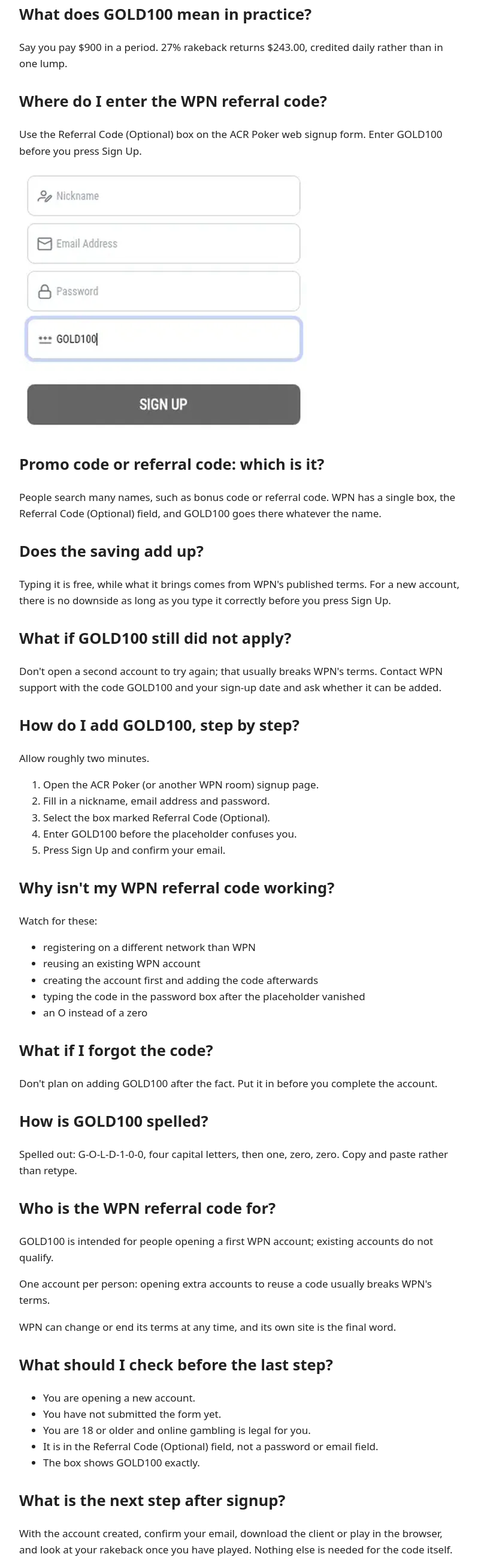
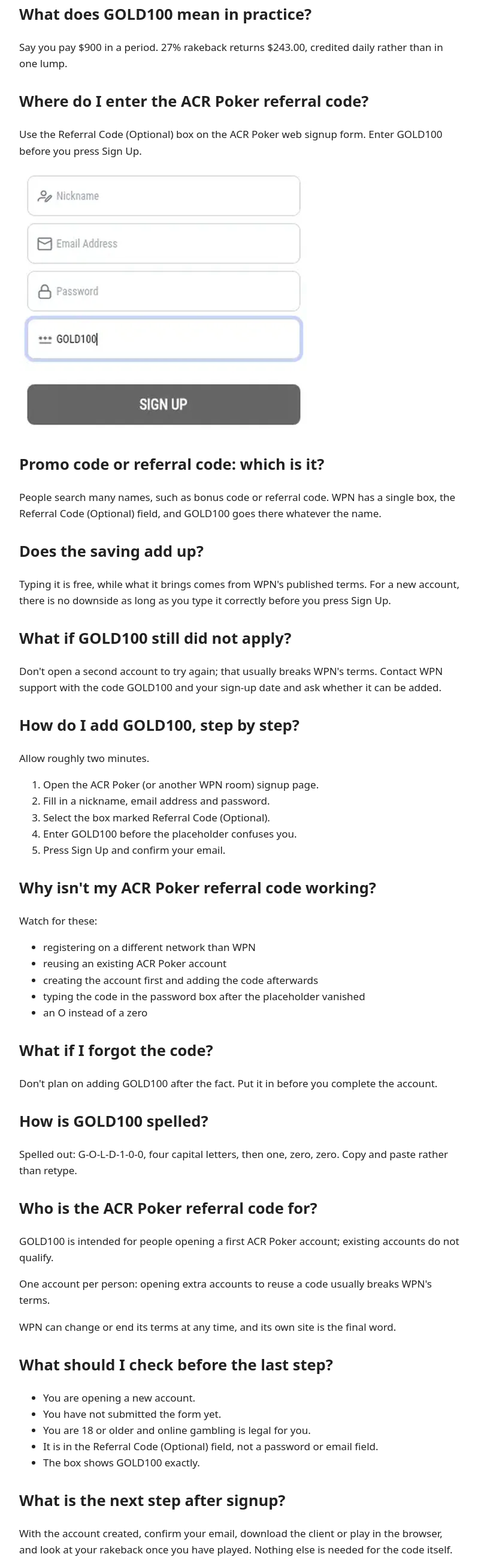
Before and after one commit to trevanta-codes/acr-poker-referral-code, a plain HTML site: page index.html in a window 1280 px wide. Shown: the part 819-3419 px from the top of the page at 60% size, without its empty margins (238-1036 px from the left). Drawn offline with Linux system fonts and the light colour scheme.

Commit message:
ACR copy: lead with ACR Poker referral code throughout, not WPN

```diff
--- a/index.html
+++ b/index.html
@@ -1,10 +1,10 @@
 <!doctype html>
 <html lang="en"><head><meta charset="utf-8"><meta name="viewport" content="width=device-width,initial-scale=1">
 <title>ACR Poker Referral Code GOLD100: The Numbers Behind It (November 2026)</title>
-<meta name="description" content="Use GOLD100 as your WPN referral code. It goes in the Referral Code (Optional) field on the ACR Poker web signup form, before you press Sign Up. Capitals, ">
+<meta name="description" content="Use GOLD100 as your ACR Poker referral code. It goes in the Referral Code (Optional) field on the ACR Poker web signup form, before you press Sign Up. Capitals, ">
 <meta name="robots" content="index,follow">
 <link rel="canonical" href="https://trevanta-codes.github.io/acr-poker-referral-code/">
-<script type="application/ld+json">{"@context": "https://schema.org", "@type": "FAQPage", "mainEntity": [{"@type": "Question", "name": "Which WPN referral code should I use?", "acceptedAnswer": {"@type": "Answer", "text": "GOLD100. It goes in the Referral Code (Optional) field before the last step."}}, {"@type": "Question", "name": "Is GOLD100 also the ACR Poker referral code?", "acceptedAnswer": {"@type": "Answer", "text": "Yes. ACR belongs to WPN room, so the same code works."}}, {"@type": "Question", "name": "What does GOLD100 get me on WPN?", "acceptedAnswer": {"@type": "Answer", "text": "27% rakeback, paid daily."}}, {"@type": "Question", "name": "What is rakeback?", "acceptedAnswer": {"@type": "Answer", "text": "A share of the rake and tournament fees you pay, paid back. With GOLD100 that share is 27%, daily."}}, {"@type": "Question", "name": "Does GOLD100 change the odds?", "acceptedAnswer": {"@type": "Answer", "text": "No. Rakeback is based on fees already paid; it does not affect any hand."}}, {"@type": "Question", "name": "Is this an official WPN page?", "acceptedAnswer": {"@type": "Answer", "text": "Not official. This is an independent page; see WPN's own site for what applies."}}]}</script>
+<script type="application/ld+json">{"@context": "https://schema.org", "@type": "FAQPage", "mainEntity": [{"@type": "Question", "name": "Which ACR Poker referral code should I use?", "acceptedAnswer": {"@type": "Answer", "text": "GOLD100. It goes in the Referral Code (Optional) field before the last step."}}, {"@type": "Question", "name": "Is GOLD100 also the ACR Poker referral code?", "acceptedAnswer": {"@type": "Answer", "text": "Yes. ACR belongs to WPN room, so the same code works."}}, {"@type": "Question", "name": "What does GOLD100 get me on WPN?", "acceptedAnswer": {"@type": "Answer", "text": "27% rakeback, paid daily."}}, {"@type": "Question", "name": "What is rakeback?", "acceptedAnswer": {"@type": "Answer", "text": "A share of the rake and tournament fees you pay, paid back. With GOLD100 that share is 27%, daily."}}, {"@type": "Question", "name": "Does GOLD100 change the odds?", "acceptedAnswer": {"@type": "Answer", "text": "No. Rakeback is based on fees already paid; it does not affect any hand."}}, {"@type": "Question", "name": "Is this an official WPN page?", "acceptedAnswer": {"@type": "Answer", "text": "Not official. This is an independent page; see WPN's own site for what applies."}}]}</script>
 <style>body{max-width:740px;margin:2rem auto;padding:0 1rem;font:17px/1.6 system-ui,sans-serif;color:#222}.code{font:700 1.6rem monospace;background:#f3f3f3;padding:.4rem .8rem;display:inline-block;border-radius:6px}.qa{background:#f6f8fa;border-left:4px solid #4a7;padding:.7rem 1rem}.small{color:#666;font-size:.9rem}h2{margin-top:1.8rem}</style></head><body>
 <h1>ACR Poker Referral Code GOLD100: The Numbers Behind It (November 2026)</h1>
 <p class="qa"><strong>Quick answer:</strong> Use GOLD100 as your ACR Poker referral code (WPN). It goes in the Referral Code (Optional) field on the ACR Poker web signup form, before you press Sign Up. Capitals, no spaces. Benefit:27% daily rakeback.</p>
@@ -17,7 +17,7 @@
 <p>Treat any example as a rough guide, not a promise. What you actually see follows WPN&#x27;s live terms and how much you use the service.</p>
 <h2>What does GOLD100 mean in practice?</h2>
 <p>Say you pay $900 in a period. 27% rakeback returns $243.00, credited daily rather than in one lump.</p>
-<h2>Where do I enter the WPN referral code?</h2>
+<h2>Where do I enter the ACR Poker referral code?</h2>
 <p>Use the Referral Code (Optional) box on the ACR Poker web signup form. Enter GOLD100 before you press Sign Up.</p>
 <p><img src="signup-field.png" alt="ACR Poker Create Your Account form with the Referral Code (Optional) field filled with GOLD100" style="max-width:100%;height:auto"></p>
 <h2>Promo code or referral code: which is it?</h2>
@@ -29,15 +29,15 @@
 <h2>How do I add GOLD100, step by step?</h2>
 <p>Allow roughly two minutes.</p>
 <ol><li>Open the ACR Poker (or another WPN room) signup page.</li><li>Fill in a nickname, email address and password.</li><li>Select the box marked Referral Code (Optional).</li><li>Enter GOLD100 before the placeholder confuses you.</li><li>Press Sign Up and confirm your email.</li></ol>
-<h2>Why isn&#x27;t my WPN referral code working?</h2>
+<h2>Why isn&#x27;t my ACR Poker referral code working?</h2>
 <p>Watch for these:</p>
-<ul><li>registering on a different network than WPN</li><li>reusing an existing WPN account</li><li>creating the account first and adding the code afterwards</li><li>typing the code in the password box after the placeholder vanished</li><li>an O instead of a zero</li></ul>
+<ul><li>registering on a different network than WPN</li><li>reusing an existing ACR Poker account</li><li>creating the account first and adding the code afterwards</li><li>typing the code in the password box after the placeholder vanished</li><li>an O instead of a zero</li></ul>
 <h2>What if I forgot the code?</h2>
 <p>Don&#x27;t plan on adding GOLD100 after the fact. Put it in before you complete the account.</p>
 <h2>How is GOLD100 spelled?</h2>
 <p>Spelled out: G-O-L-D-1-0-0, four capital letters, then one, zero, zero. Copy and paste rather than retype.</p>
-<h2>Who is the WPN referral code for?</h2>
-<p>GOLD100 is intended for people opening a first WPN account; existing accounts do not qualify.</p>
+<h2>Who is the ACR Poker referral code for?</h2>
+<p>GOLD100 is intended for people opening a first ACR Poker account; existing accounts do not qualify.</p>
 <p>One account per person: opening extra accounts to reuse a code usually breaks WPN&#x27;s terms.</p>
 <p>WPN can change or end its terms at any time, and its own site is the final word.</p>
 <h2>What should I check before the last step?</h2>
@@ -48,10 +48,10 @@
 <p>Two minutes of prep helps: collect a nickname, an email address, a password. Copy GOLD100 last so it is the newest thing on your clipboard.</p>
 <h2>Limitations of GOLD100?</h2>
 <p>Keep expectations real: GOLD100 leaves everything else unchanged, from terms to limitsand sets 27% daily rakeback.</p>
-<h2>Is the WPN referral code different in the app?</h2>
+<h2>Is the ACR Poker referral code different in the app?</h2>
 <p>On a phone the ACR form is one column: Nickname, Email Address, Password, then the referral box. The grey placeholder disappears once you type, so check the code before pressing Sign Up.</p>
 <h2>FAQ</h2>
-<h3>Which WPN referral code should I use?</h3><p>GOLD100. It goes in the Referral Code (Optional) field before the last step.</p>
+<h3>Which ACR Poker referral code should I use?</h3><p>GOLD100. It goes in the Referral Code (Optional) field before the last step.</p>
 <h3>Is GOLD100 also the ACR Poker referral code?</h3><p>Yes. ACR belongs to WPN room, so the same code works.</p>
 <h3>What does GOLD100 get me on WPN?</h3><p>27% rakeback, paid daily.</p>
 <h3>What is rakeback?</h3><p>A share of the rake and tournament fees you pay, paid back. With GOLD100 that share is 27%, daily.</p>
```
